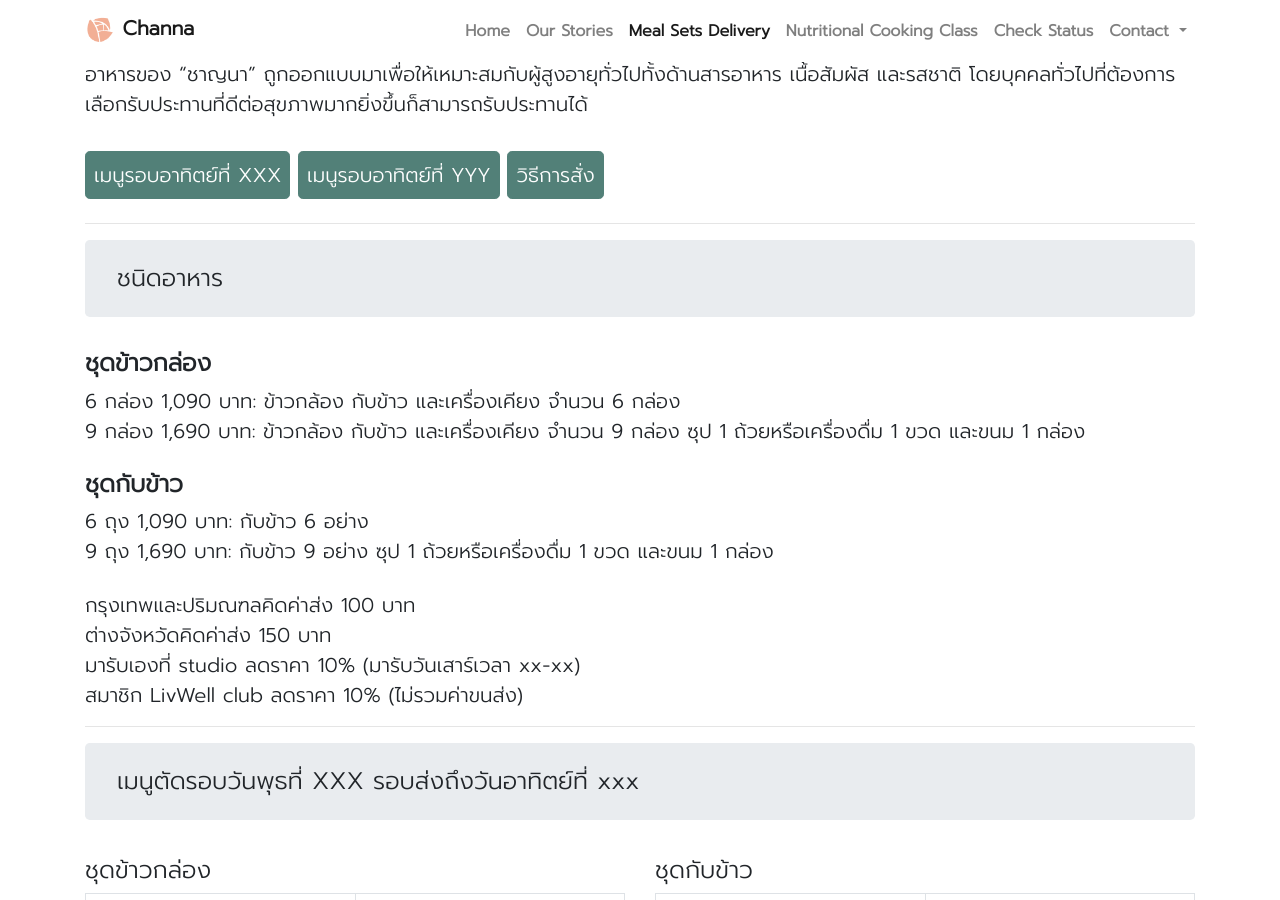
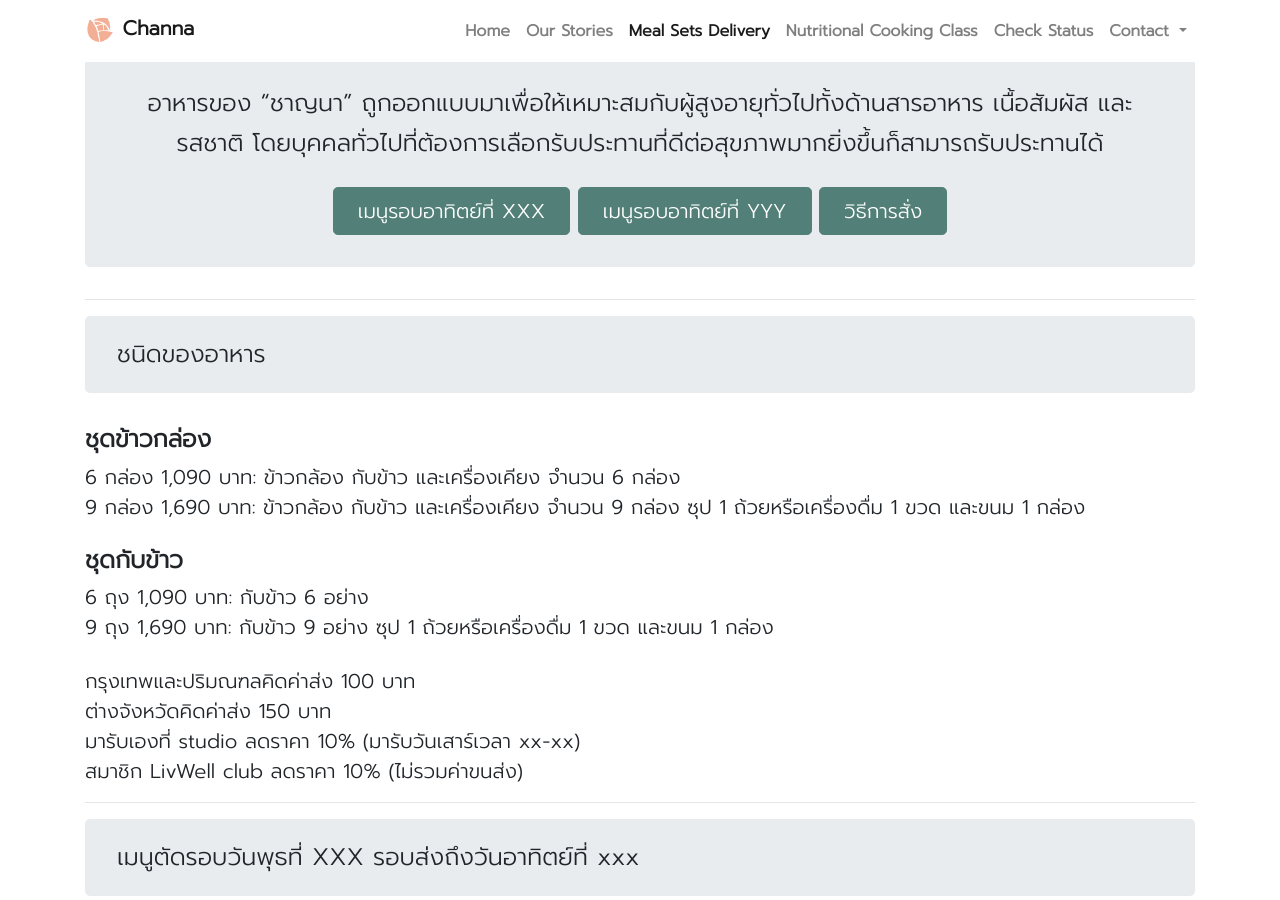
Before and after one commit to channalivewell/channalivewell.github.io, a Jekyll site: the page built from delivery.html, in a window 1280 px wide and 900 px high, scrolled down 487 px. Built offline with Jekyll 4.4.1, drawn with Linux system fonts in a browser that asks for light colours; nearby versions of some CDN libraries.

Commit message:
update btn links

```diff
--- a/delivery.html
+++ b/delivery.html
@@ -20,20 +20,19 @@ canonical_url: /delivery/
 
 <section id="overview" class="container pb-5 lead">
 
-    <div>
-        <p class="mb-4">
+    <div class="jumbotron py-4 text-center">
+        <h4 class="mb-4" style="line-height: 2.5rem;">
             อาหารของ “ชาญนา” ถูกออกแบบมาเพื่อให้เหมาะสมกับผู้สูงอายุทั่วไปทั้งด้านสารอาหาร เนื้อสัมผัส และรสชาติ
             โดยบุคคลทั่วไปที่ต้องการเลือกรับประทานที่ดีต่อสุขภาพมากยิ่งขึ้นก็สามารถรับประทานได้
-        </p>
+        </h4>
+        <a href="#menu-1" class="btn btn-primary btn-lg px-4 mb-2" role="button">เมนูรอบอาทิตย์ที่ XXX</a>
+        <a href="#menu-2" class="btn btn-primary btn-lg px-4 mb-2" role="button">เมนูรอบอาทิตย์ที่ YYY</a>
+        <a href="#howto" class="btn btn-primary btn-lg px-4 mb-2" role="button">วิธีการสั่ง</a>
     </div>
-
-    <a href="#menu-1" class="btn btn-primary btn-lg px-2 my-2" role="button">เมนูรอบอาทิตย์ที่ XXX</a>
-    <a href="#menu-2" class="btn btn-primary btn-lg px-2 my-2" role="button">เมนูรอบอาทิตย์ที่ YYY</a>
-    <a href="#howto" class="btn btn-primary btn-lg px-2 my-2" role="button">วิธีการสั่ง</a>
 
     <hr>
 
-    <h4 id="offering" class="jumbotron py-4">ชนิดอาหาร</h4>
+    <h4 id="offering" class="jumbotron py-4">ชนิดของอาหาร</h4>
     <h4 class="font-weight-bold">ชุดข้าวกล่อง</h4>
     <p class="mb-4">
         6 กล่อง 1,090 บาท: ข้าวกล้อง กับข้าว และเครื่องเคียง จำนวน 6 กล่อง <br>
```
